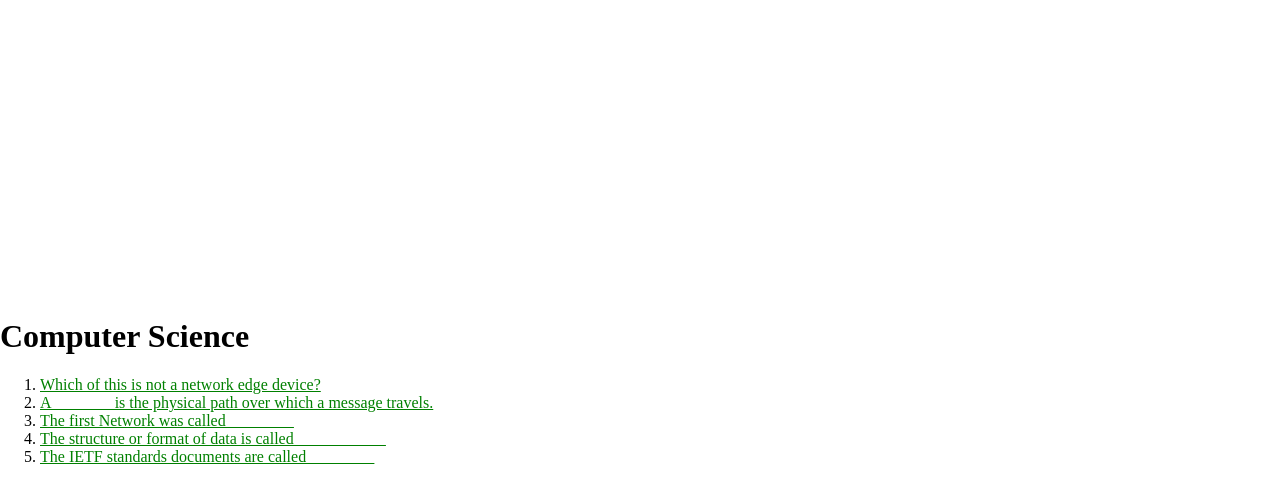
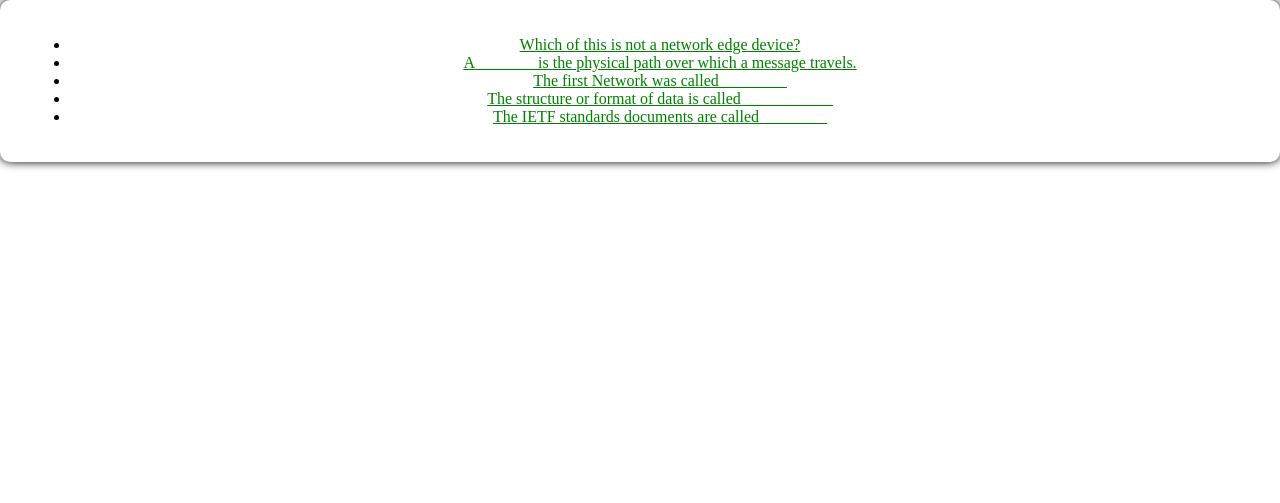
Before and after one commit to Chiranjitrathod/polls-using-Django, a Django app: page /polls/ in a window 1280 px wide. Shown: the top 503 px of the page. Run offline with Django 4.2, Linux system fonts and the light colour scheme; data comes from the database, SQL or seed files in the repository.

Commit message:
updated css

```diff
--- a/polls/templates/polls/index.html
+++ b/polls/templates/polls/index.html
@@ -1,14 +1,45 @@
+<!DOCTYPE html>
+<html lang="en">
+<head>
+    <style>
+        .form-container{
+            width: auto;
+            height: auto;
+            padding: 20px 30px;
+            background-color: white;
+            border-radius: 10px;
+            box-shadow: 0 0 10px 0 #000;
+            margin: auto;
+        }
+
+        ul li{
+            text-align: center;
+        }
+
+    </style>
+    <meta charset="UTF-8">
+    <meta http-equiv="X-UA-Compatible" content="IE=edge">
+    <meta name="viewport" content="width=device-width, initial-scale=1.0">
+    <title>Document</title>
+</head>
+<body>
+
+    <div class="form-container">
+
         {% load static %}
 
         <link rel="stylesheet" type="text/css" href="{% static 'polls/style.css' %}">
-<head><h1>Computer Science </h1></head>
+
 
         {% if latest_question_list %}
-    <ol type="1">
+            <ul>
             {% for question in latest_question_list %}
                 <li><a href="{% url 'polls:detail' question.id %}">{{ question.question_text }}</a></li>
             {% endfor %}
-    </ol>
+            </ul>
         {% else %}
             <p>No polls are available.</p>
         {% endif %}
+    </div>
+</body>
+</html>
```
Also changed, not shown: polls/templates/polls/detail.html (+27 -0 lines), polls/templates/polls/results.html (+26 -0 lines). Lines whose indentation alone changed are shown as unchanged.
